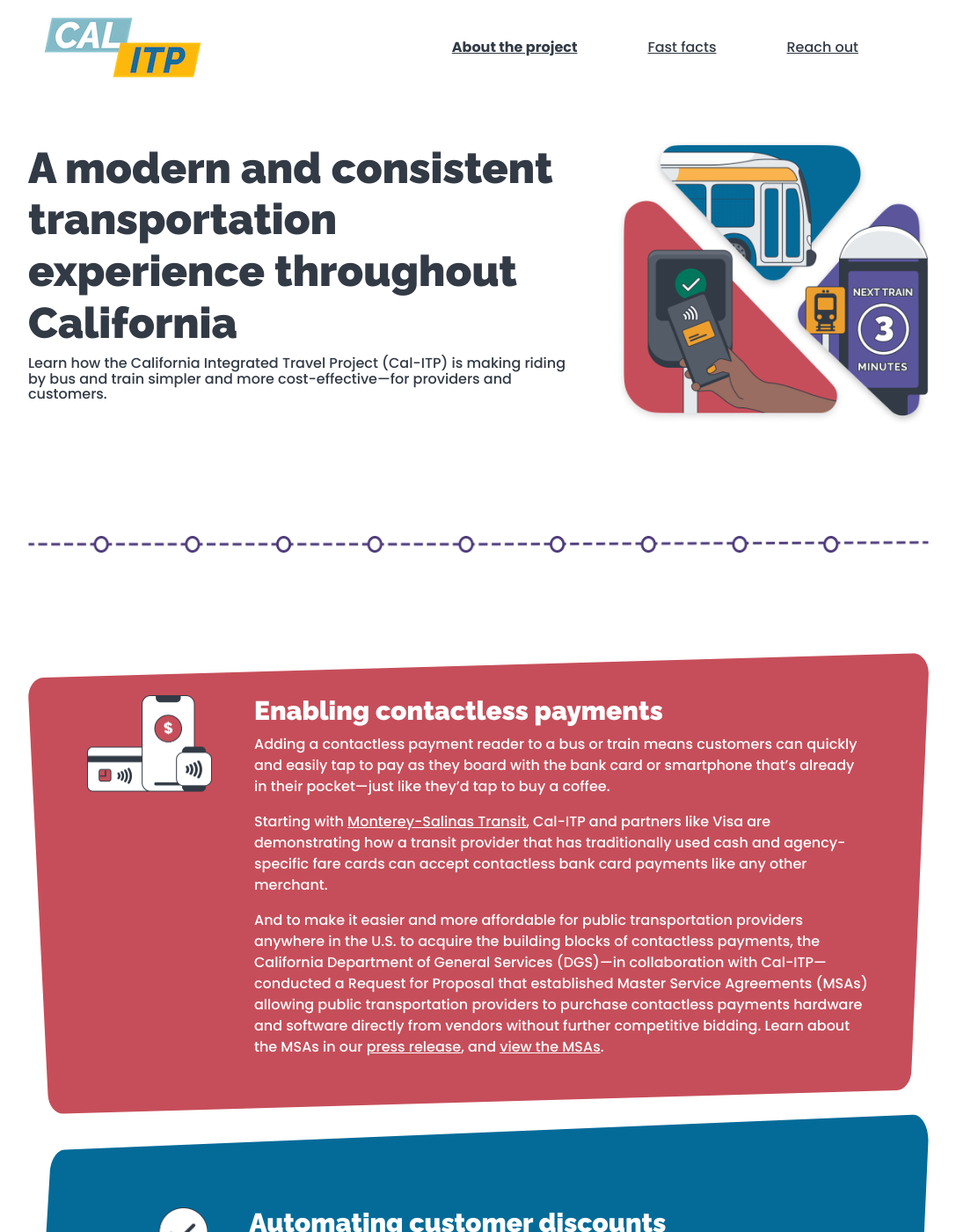
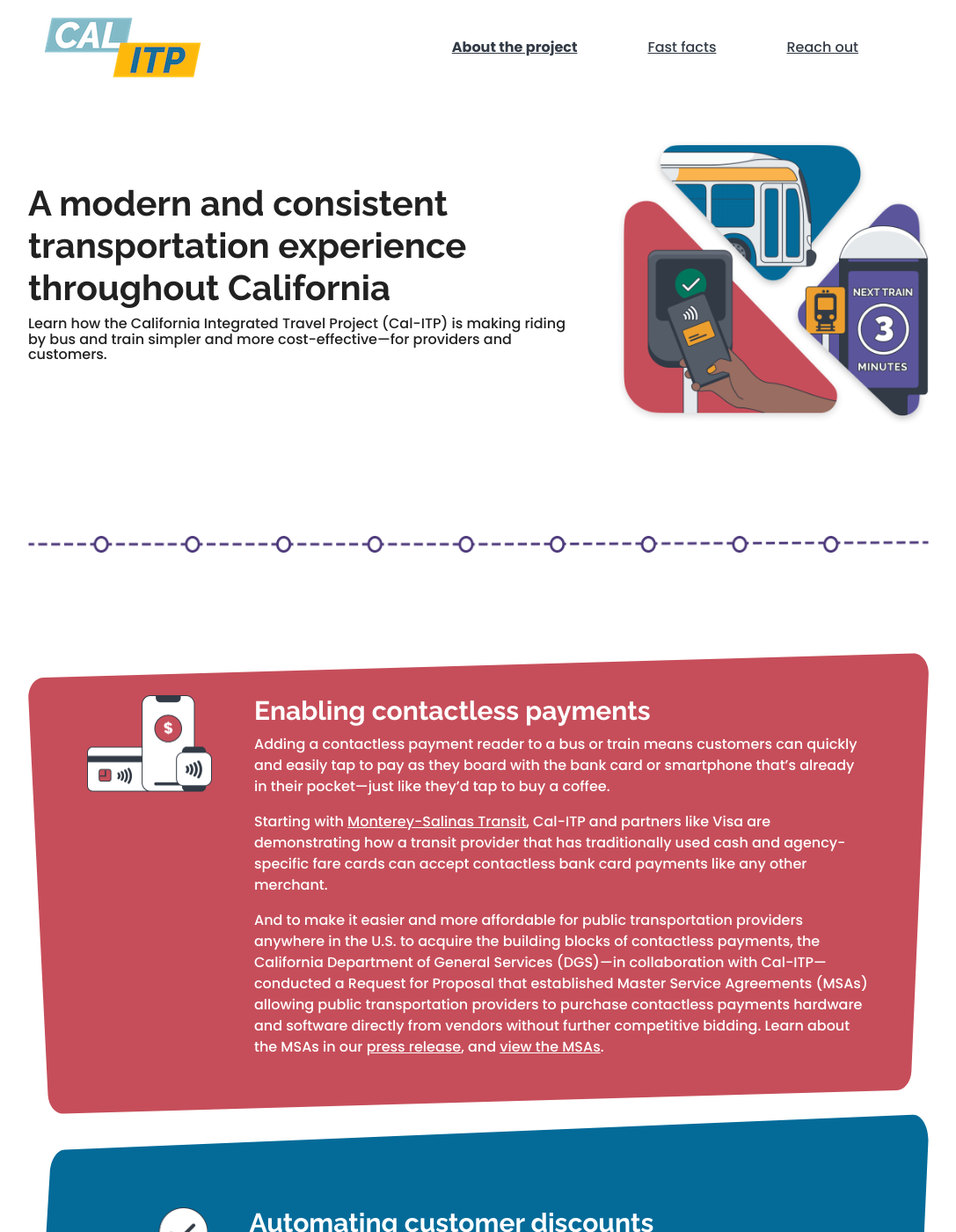
Before and after one commit to cal-itp/calitp.org, a Jekyll site: the page built from src/index.html, in a window 1280 px wide and 1400 px high. Shown: the whole window at 88% size, without its empty margins (96-1183 px from the left). Built offline with Jekyll 4.4.1, drawn with Linux system fonts in a browser that asks for light colours.

Commit message:
style(hero): fix h1 styles to match new design
change color for all headers that were using the old black color

```diff
--- a/_config.yml
+++ b/_config.yml
@@ -1,7 +1,7 @@
 analytics: "G-VCVX2DGPPN"
 domain: "www.calitp.org"
 description: "A state government initiative, Cal-ITP is making riding by rail and bus simpler and more cost-effective—for California transit providers and riders."
-google_fonts: "https://fonts.googleapis.com/css2?family=Poppins:wght@500;700&family=Raleway:wght@900&display=swap"
+google_fonts: "https://fonts.googleapis.com/css2?family=Poppins:wght@500;700&family=Raleway:wght@700&display=swap"
 source: ./src
 title: "Cal-ITP: California Integrated Travel Project"
 url: "https://www.calitp.org"
--- a/src/stylesheets/main.css
+++ b/src/stylesheets/main.css
@@ -8,11 +8,13 @@
 h3,
 h4 {
   font-family: "Raleway", sans-serif;
-  color: #323a45;
+  color: #212121;
 }
 
 h1 {
-  font-size: 48.83px;
+  font-weight: 700;
+  font-size: 40px;
+  line-height: 120%;
 }
 
 h2 {
@@ -27,7 +29,7 @@
 a,
 li {
   font-family: "Poppins", sans-serif;
-  color: #323a45;
+  color: #212121;
 }
 
 picture.railway img {
@@ -105,12 +107,6 @@
   line-height: 1.1;
   align-items: center;
   padding-bottom: 50px;
-}
-
-@media (max-width: 540px) {
-  #deck h1 {
-    font-size: 24px;
-  }
 }
 
 .big {
```
